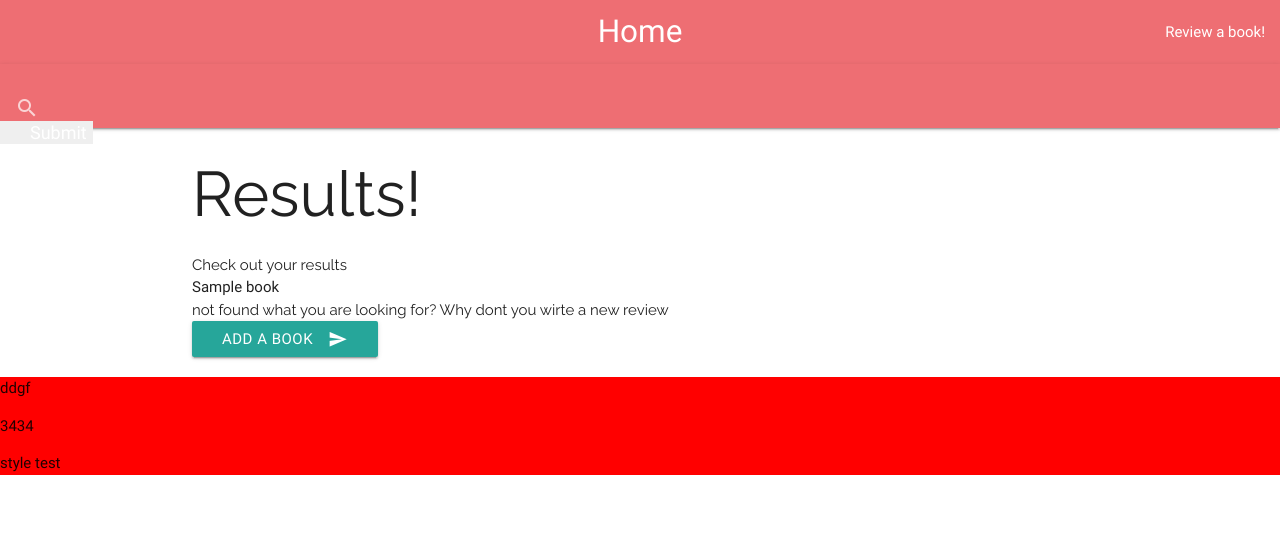
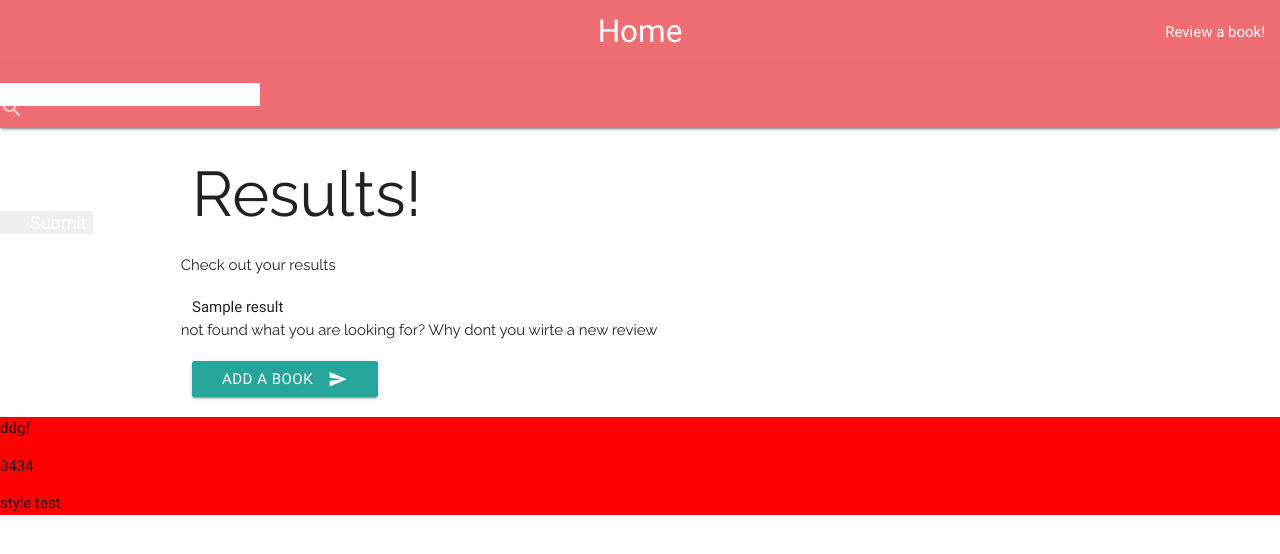
Before and after one commit to h8130084/bookReview, a Flask app: template templates/search.html in a window 1280 px wide. Shown: the top 554 px of the page. Run offline with Flask 2, Linux system fonts and the light colour scheme; the template is opened without the code that fills it: most values are stand-ins (such as "Sample title", 1, 10 or a date in 2020); some libraries are stand-ins or nearby versions.

Commit message:
added search fucntionality

```diff
--- a/app.py
+++ b/app.py
@@ -17,10 +17,10 @@ mongo = PyMongo(app)
 def get_books():
      return render_template("books.html", books=mongo.db.book_details.find())
 
-@app.route('/search')
+@app.route('/search', methods= ['POST'])
 def search():
      searched_book = request.form.get('Title')
-     book = mongo.db.book_details.find({'Title':searched_book})
+     book = mongo.db.book_details.find({'Title': searched_book})
      return render_template("search.html", book=book)
 
 
--- a/templates/base.html
+++ b/templates/base.html
@@ -26,9 +26,9 @@
         <nav>
             <div class="nav-wrapper">
                 <div class="search">
-                    <form action="{{ url_for('search') }}">
+                    <form action="{{ url_for('search') }}" method="POST">
                         <div class="input-field" "center">
-                            <input id="search" type="search" name="Title" required>
+                            <input id="Title" type="Title" name="Title" required>
                             <label class="label-icon" for="search"><i class="material-icons">search</i></label>
                             <i class="material-icons">close</i>
                             <input type="submit" value="Submit">
--- a/templates/search.html
+++ b/templates/search.html
@@ -2,16 +2,17 @@
 
 <div class="container">
     <h1> Results!</h1>
-    <div class="sub-heading" "row"> Check out your results</div>
+    <div class="sub-heading row"> Check out your results</div>
 
 
-{% for book in books%}
+{% for results in book %}
 
-{{book.Title}}
+
+  <div>{{results.Title}}</div>
 
 {% endfor %}
 
-    <div class="sub-heading" "row"> not found what you are looking for? Why dont you wirte a new review</div>
+    <div class="sub-heading row"> not found what you are looking for? Why dont you wirte a new review</div>
 
     <div class="row" "addBookButton">
         <form action="{{url_for('add_book')}}" class="col s12">
```
Also changed, not shown: .c9/metadata/environment/app.py (+1 -1 lines), .c9/metadata/environment/templates/base.html (+1 -1 lines), .c9/metadata/environment/templates/bookdetails.html (+1 -1 lines), .c9/metadata/environment/templates/books.html (+1 -1 lines), .c9/metadata/environment/templates/search.html (+1 -1 lines).
